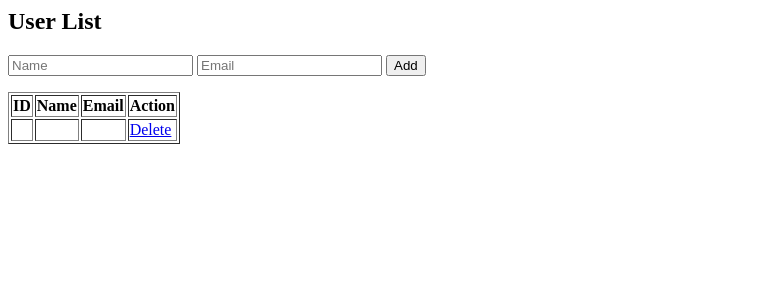
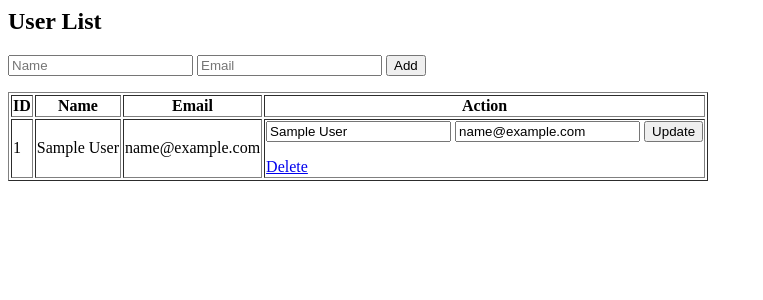
Before and after one commit to shrqbabu/wallet, a Flask app: page / in a window 1280 px wide. Shown: the top 300 px of the page, without its empty margins (0-763 px from the left). Run offline with Flask 3, Linux system fonts and the light colour scheme; tables that the repository leaves empty or names only in its code hold one stand-in row (values such as "Sample post").

Commit message:
Update index.html

```diff
--- a/templates/index.html
+++ b/templates/index.html
@@ -22,12 +22,23 @@
 
 <tr>
 
-<td>{{ user[0] }}</td>
-<td>{{ user[1] }}</td>
-<td>{{ user[2] }}</td>
+<td>{{ user.id }}</td>
+<td>{{ user.name }}</td>
+<td>{{ user.email }}</td>
 
 <td>
-<a href="/delete/{{ user[0] }}">Delete</a>
+
+<form action="/update/{{ user.id }}" method="POST">
+
+<input type="text" name="name" value="{{ user.name }}">
+<input type="email" name="email" value="{{ user.email }}">
+
+<button>Update</button>
+
+</form>
+
+<a href="/delete/{{ user.id }}">Delete</a>
+
 </td>
 
 </tr>
```
